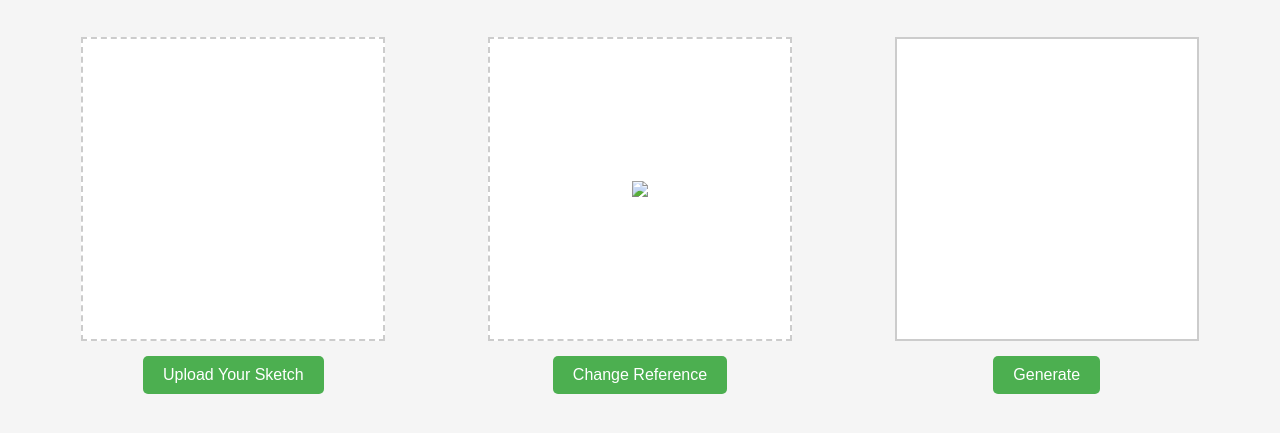
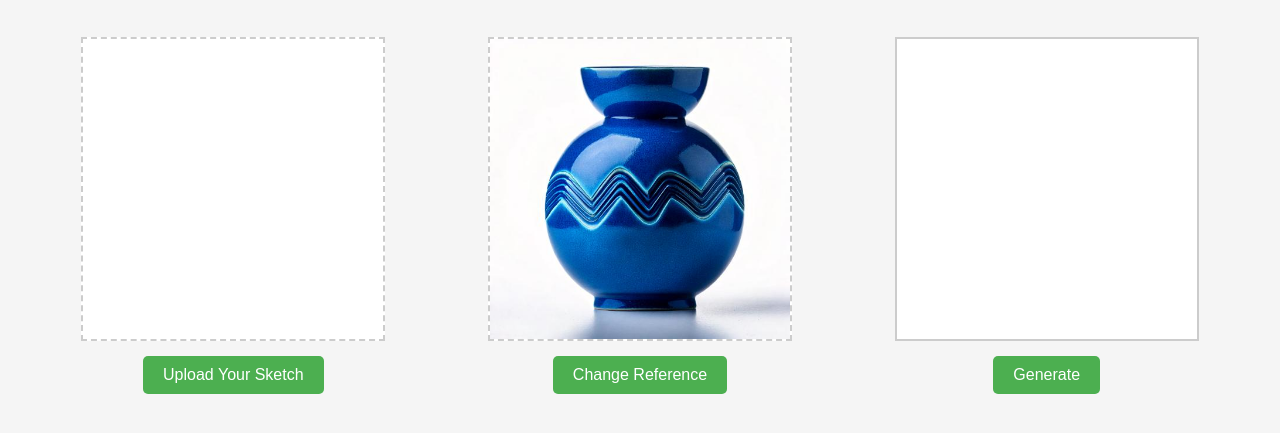
Before and after one commit to FreezaSama/AIFORGE, a plain HTML site: page index.html in a window 1280 px wide. Shown: the part 81-514 px from the top of the page. Drawn offline with Linux system fonts and the light colour scheme.

Commit message:
Update index.html

```diff
--- a/index.html
+++ b/index.html
@@ -81,7 +81,7 @@
 
         <div class="square">
             <div class="image-box" id="referenceBox">
-                <img id="referenceImage" src="your_reference_image.jpg">
+                    <img src="images/blue vase.jpg" alt="Blue Vase">
             </div>
             <button id="changeReference">Change Reference</button>
         </div>
```
